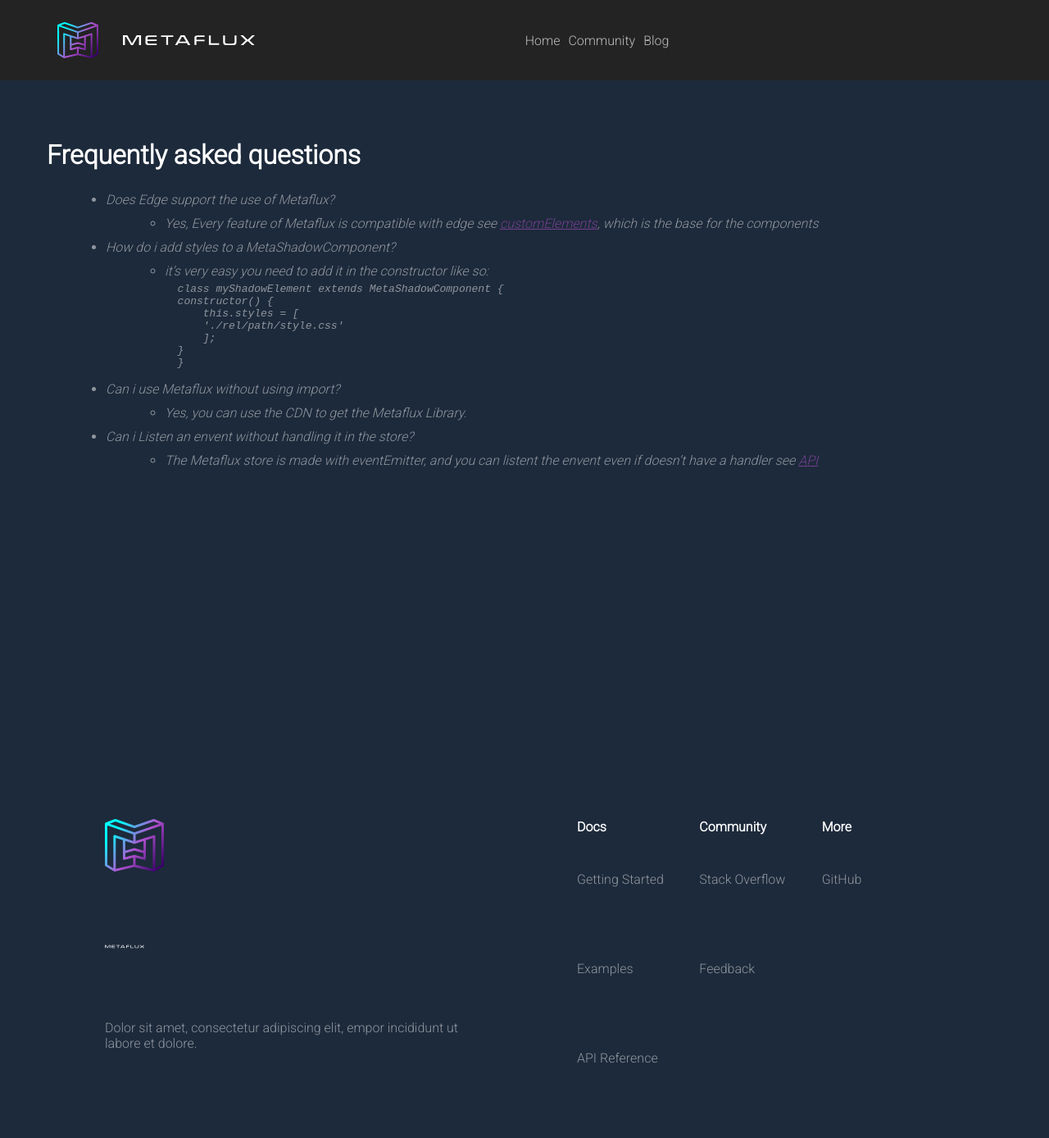
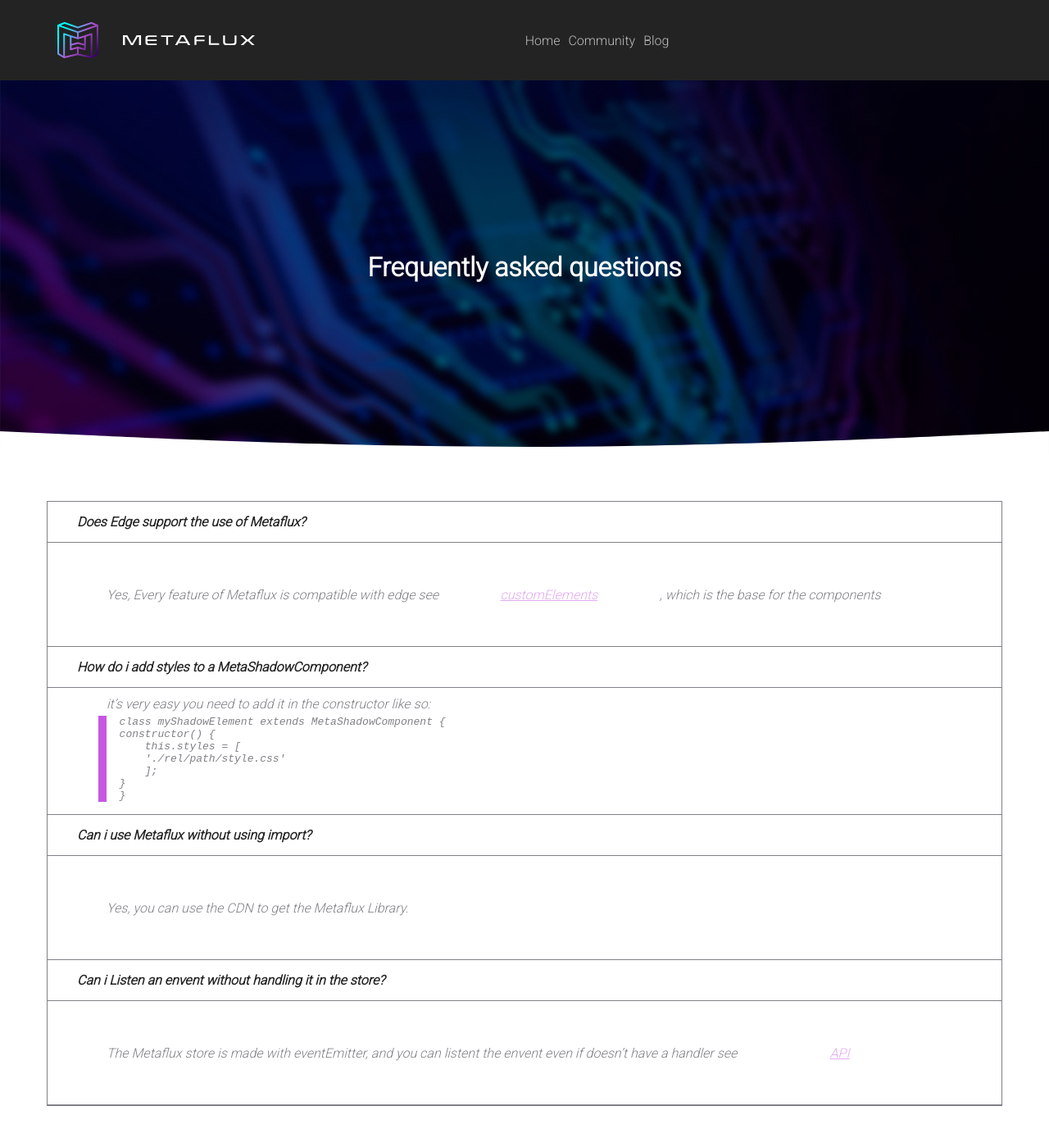
Before and after one commit to rebelstackio/metaflux, a Jekyll site: the page built from docs/docs/faq.md, in a window 1280 px wide and 1400 px high. Shown: the top 1388 px of the window at 82% size. Built offline with Jekyll 4.4.1, drawn with Linux system fonts in a browser that asks for light colours; a script that is not in the unit is left out.

Commit message:
add FAQ view styles

````diff
--- a/docs/_layouts/docs.html
+++ b/docs/_layouts/docs.html
@@ -2,7 +2,7 @@
 layout: default
 ---
 
-<div class="md-content">
+<div class="md-content n-{{page.tabindex}}">
 	{%- include sidebar.html -%}
 	{{ content }}
 </div>
--- a/docs/_sass/docstrap.scss
+++ b/docs/_sass/docstrap.scss
@@ -25,6 +25,7 @@ $turquoise: #00ffff;
 $gradient: linear-gradient(#{$turquoise}, #{$fuchsia}, #{$light-purlple});
 $grey-blue: #39465c;
 $header-color: #232323;
+$light-grey: #808087;
 
 $code-string: #0de3e5;
 $code-bg: #2a3749;
--- a/docs/_sass/docstrap/docs.scss
+++ b/docs/_sass/docstrap/docs.scss
@@ -45,18 +45,6 @@
 		}
 		> .highlighter-rouge {
 			padding: 30px 50px;
-			& .highlight {
-				position: relative;
-				&::before {
-					content: '';
-					position: absolute;
-					background-color: $fuchsia;
-					top: 0;
-					bottom: 0;
-					width: 10px;
-					left: -10px;
-				}
-			}
 		}
 	}
 	& .doc-text-wrapper {
@@ -70,6 +58,52 @@
 	}
 	& p {
 		margin: 0 !important;
+	}
+	/* this is FAQ view see tabindex on any docs .md files*/
+	&.n-4 {
+		background-color: #fff;
+		padding: 0;
+
+		> ul {
+			margin: 57px;
+			border: 1px solid $light-grey;
+			list-style: none;
+			padding: 0;
+			& h4 {
+				color: $header-color !important;
+				border-bottom: 1px solid $light-grey;
+				margin: 0;
+				padding: 15px 36px;
+			}
+			> li {
+				color: $header-color !important;
+				> ul {
+					list-style: none;
+					border-bottom: 1px solid $light-grey;
+				}
+				& li {
+					color: $light-grey !important;
+					min-height: 106px;
+					display: grid;
+					align-content: center;
+					grid-auto-flow: column;
+					& .highlighter-rouge {
+						grid-area: 2;
+					}
+				}
+			}
+		}
+	}
+	> .faq-banner {
+		background: url(/metaflux/assets/img/banner/banner-metaflux.jpg);
+		height: 456px;
+		display: grid;
+		position: relative;
+		place-content: center;
+		> svg {
+			position: absolute;
+			bottom: 0;
+		}
 	}
 }
 
@@ -111,3 +145,18 @@ code.highlighter-rouge {
 .hljs-literal {
 	color: #364ede !important;
 }
+
+.highlighter-rouge {
+	& .highlight {
+		position: relative;
+		&::before {
+			content: '';
+			position: absolute;
+			background-color: $fuchsia;
+			top: 0;
+			bottom: 0;
+			width: 10px;
+			left: -10px;
+		}
+	}
+}
--- a/docs/docs/faq.md
+++ b/docs/docs/faq.md
@@ -4,11 +4,17 @@ title: FAQ
 permalink: /docs/faq/
 tabindex: 4
 ---
+{::options parse_block_html="true" /}
+
+<div class="faq-banner">
+
 # Frequently asked questions
+<svg xmlns="http://www.w3.org/2000/svg" viewBox="0 0 1440 320"><path fill="#FFFFFF" fill-opacity="1" d="M0,288L120,293.3C240,299,480,309,720,309.3C960,309,1200,299,1320,293.3L1440,288L1440,320L1320,320C1200,320,960,320,720,320C480,320,240,320,120,320L0,320Z"></path></svg>
+</div>
 
-- Does Edge support the use of Metaflux?
+- #### Does Edge support the use of Metaflux?
 	- Yes, Every feature of Metaflux is compatible with edge see [customElements](https://caniuse.com/#search=customElements), which is the base for the components
-- How do i add styles to a MetaShadowComponent?
+- #### How do i add styles to a MetaShadowComponent?
 	- it's very easy you need to add it in the constructor like so:
 	```js
 	class myShadowElement extends MetaShadowComponent {
@@ -19,7 +25,7 @@ tabindex: 4
 		}
 	}
 	```
-- Can i use Metaflux without using import?
+- #### Can i use Metaflux without using import?
 	- Yes, you can use the CDN to get the Metaflux Library.
-- Can i Listen an envent without handling it in the store?
+- #### Can i Listen an envent without handling it in the store?
 	- The Metaflux store is made with eventEmitter, and you can listent the envent even if doesn't have a handler see [API](../api/)
````
